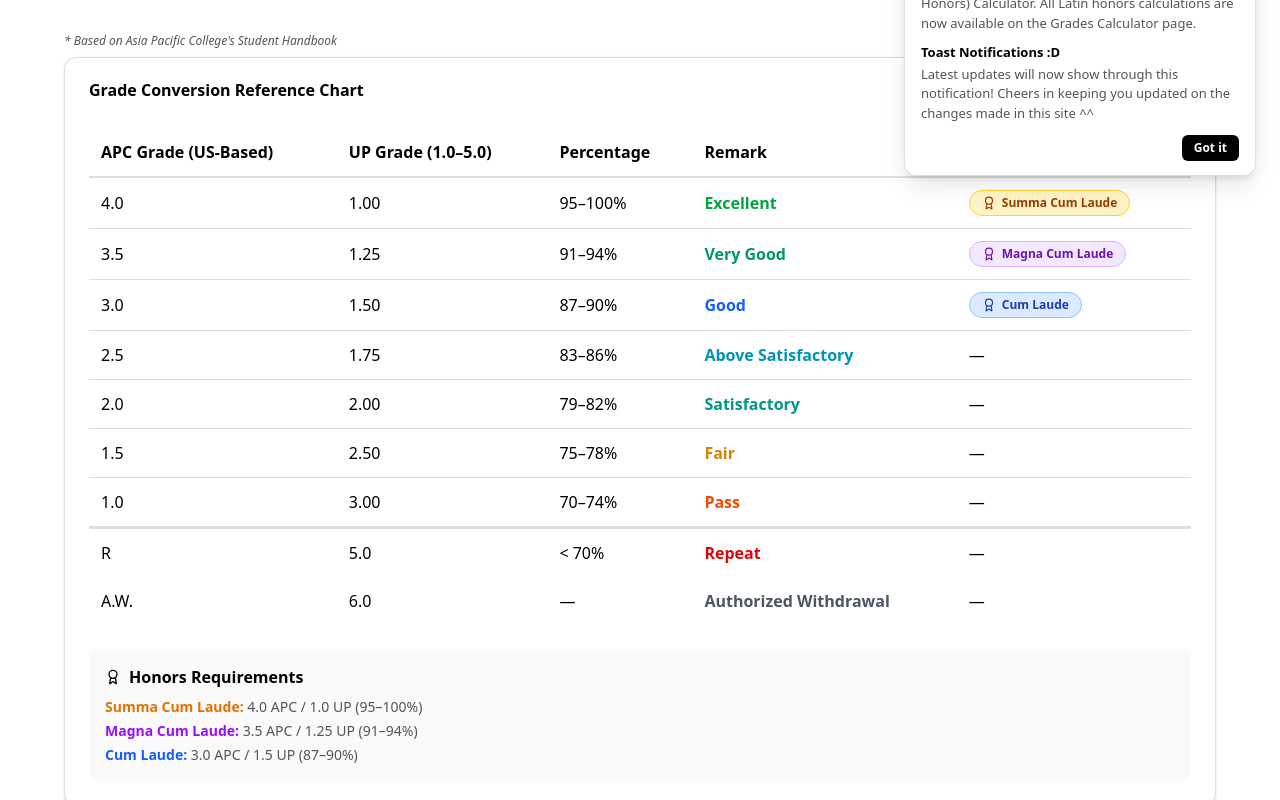
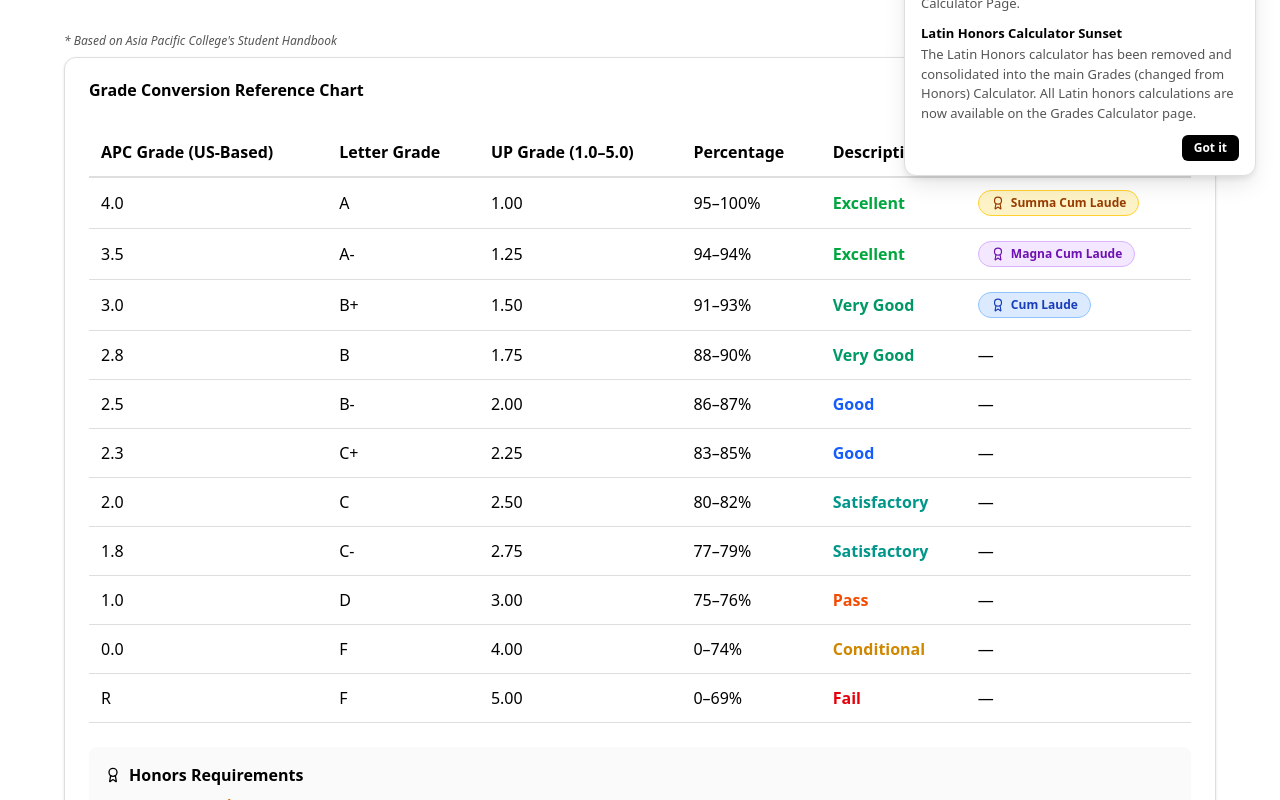
Before and after one commit to jpcsapc/APC-Honors-Checker, a Next.js app: page /grade-converter in a window 1280 px wide. Shown: the part 600-1400 px from the top of the page. Built offline with nearby package versions, Linux system fonts and the light colour scheme.

Commit message:
feat: update Grade Converter to support official APC and UP grading systems with expanded grading tables

```diff
--- a/src/app/grade-converter/page.tsx
+++ b/src/app/grade-converter/page.tsx
@@ -10,22 +10,27 @@ import Link from "next/link"
 import { ThemeToggle } from "@/components/theme-toggle"
 
 interface GradeData {
-  apcGrade: number
+  apcGrade: number | string
   upGrade: number
+  letterGrade: string
   percentageMin: number
   percentageMax: number
-  remark: string
+  description: string
   honorsLevel?: string
 }
 
 const gradeConversionTable: GradeData[] = [
-  { apcGrade: 4.0, upGrade: 1.0, percentageMin: 95, percentageMax: 100, remark: "Excellent", honorsLevel: "Summa Cum Laude" },
-  { apcGrade: 3.5, upGrade: 1.25, percentageMin: 91, percentageMax: 94, remark: "Very Good", honorsLevel: "Magna Cum Laude" },
-  { apcGrade: 3.0, upGrade: 1.5, percentageMin: 87, percentageMax: 90, remark: "Good", honorsLevel: "Cum Laude" },
-  { apcGrade: 2.5, upGrade: 1.75, percentageMin: 83, percentageMax: 86, remark: "Above Satisfactory" },
-  { apcGrade: 2.0, upGrade: 2.0, percentageMin: 79, percentageMax: 82, remark: "Satisfactory" },
-  { apcGrade: 1.5, upGrade: 2.5, percentageMin: 75, percentageMax: 78, remark: "Fair" },
-  { apcGrade: 1.0, upGrade: 3.0, percentageMin: 70, percentageMax: 74, remark: "Pass" },
+  { apcGrade: 4.0, upGrade: 1.0, letterGrade: "A", percentageMin: 95, percentageMax: 100, description: "Excellent", honorsLevel: "Summa Cum Laude" },
+  { apcGrade: 3.5, upGrade: 1.25, letterGrade: "A-", percentageMin: 94, percentageMax: 94, description: "Excellent", honorsLevel: "Magna Cum Laude" },
+  { apcGrade: 3.0, upGrade: 1.5, letterGrade: "B+", percentageMin: 91, percentageMax: 93, description: "Very Good", honorsLevel: "Cum Laude" },
+  { apcGrade: 2.75, upGrade: 1.75, letterGrade: "B", percentageMin: 88, percentageMax: 90, description: "Very Good" },
+  { apcGrade: 2.5, upGrade: 2.0, letterGrade: "B-", percentageMin: 86, percentageMax: 87, description: "Good" },
+  { apcGrade: 2.25, upGrade: 2.25, letterGrade: "C+", percentageMin: 83, percentageMax: 85, description: "Good" },
+  { apcGrade: 2.0, upGrade: 2.5, letterGrade: "C", percentageMin: 80, percentageMax: 82, description: "Satisfactory" },
+  { apcGrade: 1.75, upGrade: 2.75, letterGrade: "C-", percentageMin: 77, percentageMax: 79, description: "Satisfactory" },
+  { apcGrade: 1.0, upGrade: 3.0, letterGrade: "D", percentageMin: 75, percentageMax: 76, description: "Pass" },
+  { apcGrade: 0.0, upGrade: 4.0, letterGrade: "F", percentageMin: 0, percentageMax: 74, description: "Conditional" },
+  { apcGrade: "R", upGrade: 5.0, letterGrade: "F", percentageMin: 0, percentageMax: 69, description: "Fail" },
 ]
 
 export default function GradeConverterPage() {
@@ -35,105 +40,59 @@ export default function GradeConverterPage() {
   const [convertedResult, setConvertedResult] = useState<GradeData | null>(null)
   const [inputType, setInputType] = useState<"apc" | "up" | "percentage" | null>(null)
 
-  const findGradeByAPC = (grade: number): GradeData | null => {
+  const findGradeByAPC = (grade: number | string): GradeData | null => {
+    // Handle special grades
+    if (typeof grade === "string") {
+      if (grade.toUpperCase() === "R") {
+        return { apcGrade: "R", upGrade: 5.0, letterGrade: "F", percentageMin: 0, percentageMax: 69, description: "Fail" }
+      }
+      return null
+    }
+
     if (grade < 0) return null
     if (grade > 4.0) grade = 4.0
 
-    // Find exact match or interpolate between grade brackets
-    for (let i = 0; i < gradeConversionTable.length; i++) {
-      const current = gradeConversionTable[i]
+    // Find exact match or closest match
+    let closest: GradeData | null = null
+    let closestDiff = Infinity
 
-      // Exact match
-      if (grade === current.apcGrade) {
-        return current
-      }
-
-      // Interpolate between brackets
-      if (i < gradeConversionTable.length - 1) {
-        const next = gradeConversionTable[i + 1]
-
-        if (grade < current.apcGrade && grade > next.apcGrade) {
-          // Linear interpolation for UP grade
-          const apcRange = current.apcGrade - next.apcGrade
-          const apcDiff = current.apcGrade - grade
-          const ratio = apcDiff / apcRange
-
-          const upGrade = current.upGrade + ratio * (next.upGrade - current.upGrade)
-
-          // Determine which bracket it falls into for percentage and remark
-          const midpoint = (current.apcGrade + next.apcGrade) / 2
-          const bracket = grade >= midpoint ? current : next
-
-          return {
-            apcGrade: grade,
-            upGrade: upGrade,
-            percentageMin: bracket.percentageMin,
-            percentageMax: bracket.percentageMax,
-            remark: bracket.remark,
-            honorsLevel: bracket.honorsLevel
-          }
+    for (const row of gradeConversionTable) {
+      if (typeof row.apcGrade === "number") {
+        const diff = Math.abs(row.apcGrade - grade)
+        if (diff < closestDiff) {
+          closestDiff = diff
+          closest = row
         }
       }
     }
 
-    // Below 1.0 is fail/repeat
-    if (grade < 1.0) {
-      return { apcGrade: 'R' as any, upGrade: 5.0, percentageMin: 0, percentageMax: 69, remark: "Repeat" }
-    }
-
-    return { apcGrade: grade, upGrade: 5.0, percentageMin: 0, percentageMax: 69, remark: "Repeat" }
+    return closest
   }
 
   const findGradeByUP = (grade: number): GradeData | null => {
-    if (grade < 1.0 || grade > 6.0) return null
+    if (grade < 1.0 || grade > 5.0) return null
 
     // Handle special grades
+    if (grade === 4.0) {
+      return { apcGrade: 0.0, upGrade: 4.0, letterGrade: "F", percentageMin: 0, percentageMax: 74, description: "Conditional" }
+    }
     if (grade === 5.0) {
-      return { apcGrade: 'R' as any, upGrade: 5.0, percentageMin: 0, percentageMax: 69, remark: "Repeat" }
-    }
-    if (grade === 6.0) {
-      return { apcGrade: 'A.W.' as any, upGrade: 6.0, percentageMin: 0, percentageMax: 0, remark: "Authorized Withdrawal" }
+      return { apcGrade: "R", upGrade: 5.0, letterGrade: "F", percentageMin: 0, percentageMax: 69, description: "Fail" }
     }
 
-    // Find exact match or interpolate between grade brackets
-    for (let i = 0; i < gradeConversionTable.length; i++) {
-      const current = gradeConversionTable[i]
+    // Find exact match or closest match
+    let closest: GradeData | null = null
+    let closestDiff = Infinity
 
-      // Exact match
-      if (grade === current.upGrade) {
-        return current
-      }
-
-      // Interpolate between brackets
-      if (i < gradeConversionTable.length - 1) {
-        const next = gradeConversionTable[i + 1]
-
-        if (grade > current.upGrade && grade < next.upGrade) {
-          // Linear interpolation for APC grade
-          const upRange = next.upGrade - current.upGrade
-          const upDiff = grade - current.upGrade
-          const ratio = upDiff / upRange
-
-          const apcGrade = current.apcGrade - ratio * (current.apcGrade - next.apcGrade)
-
-          // Determine which bracket it falls into for percentage and remark
-          const midpoint = (current.upGrade + next.upGrade) / 2
-          const bracket = grade <= midpoint ? current : next
-
-          return {
-            apcGrade: apcGrade,
-            upGrade: grade,
-            percentageMin: bracket.percentageMin,
-            percentageMax: bracket.percentageMax,
-            remark: bracket.remark,
-            honorsLevel: bracket.honorsLevel
-          }
-        }
+    for (const row of gradeConversionTable) {
+      const diff = Math.abs(row.upGrade - grade)
+      if (diff < closestDiff) {
+        closestDiff = diff
+        closest = row
       }
     }
 
-    // Above 3.0 is fail
-    return { apcGrade: 0, upGrade: grade, percentageMin: 0, percentageMax: 69, remark: "Repeat" }
+    return closest
   }
 
   const findGradeByPercentage = (percentage: number): GradeData | null => {
@@ -151,19 +110,11 @@ export default function GradeConverterPage() {
   const handleApcConvert = () => {
     // Handle special grades
     if (apcInput.toUpperCase() === 'R') {
-      const result = { apcGrade: 'R' as any, upGrade: 5.0, percentageMin: 0, percentageMax: 69, remark: "Repeat" }
+      const result = { apcGrade: "R", upGrade: 5.0, letterGrade: "F", percentageMin: 0, percentageMax: 69, description: "Fail" }
       setConvertedResult(result)
       setInputType("apc")
       setUpInput('5.0')
       setPercentageInput('< 70%')
-      return
-    }
-    if (apcInput.toUpperCase() === 'A.W.' || apcInput.toUpperCase() === 'AW') {
-      const result = { apcGrade: 'A.W.' as any, upGrade: 6.0, percentageMin: 0, percentageMax: 0, remark: "Authorized Withdrawal" }
-      setConvertedResult(result)
-      setInputType("apc")
-      setUpInput('6.0')
-      setPercentageInput('—')
       return
     }
 
@@ -219,19 +170,17 @@ export default function GradeConverterPage() {
     setInputType(null)
   }
 
-  const getRemarkColor = (remark: string): string => {
+  const getDescriptionColor = (description: string): string => {
     const colors: Record<string, string> = {
       "Excellent": "text-green-600 dark:text-green-400",
       "Very Good": "text-emerald-600 dark:text-emerald-400",
       "Good": "text-blue-600 dark:text-blue-400",
-      "Above Satisfactory": "text-cyan-600 dark:text-cyan-400",
       "Satisfactory": "text-teal-600 dark:text-teal-400",
-      "Fair": "text-yellow-600 dark:text-yellow-400",
       "Pass": "text-orange-600 dark:text-orange-400",
-      "Repeat": "text-red-600 dark:text-red-400",
-      "Authorized Withdrawal": "text-gray-600 dark:text-gray-400",
+      "Conditional": "text-yellow-600 dark:text-yellow-400",
+      "Fail": "text-red-600 dark:text-red-400",
     }
-    return colors[remark] || "text-muted-foreground"
+    return colors[description] || "text-muted-foreground"
   }
 
   const getHonorsBadge = (honorsLevel?: string) => {
@@ -322,7 +271,7 @@ export default function GradeConverterPage() {
 
                 {/* UP Grade Input */}
                 <div className="space-y-2">
-                  <Label htmlFor="upInput">UP Grade (1.0 - 6.0)</Label>
+                  <Label htmlFor="upInput">UP Grade (1.0 - 5.0)</Label>
                   <Input
                     id="upInput"
                     type="text"
@@ -330,8 +279,8 @@ export default function GradeConverterPage() {
                     value={upInput}
                     onChange={(e) => {
                       const value = e.target.value
-                      // Allow only numbers 1-6 with decimals
-                      if (value === '' || /^[1-6](\.\d{0,2})?$/.test(value)) {
+                      // Allow only numbers 1-5 with decimals
+                      if (value === '' || /^[1-5](\.\d{0,2})?$/.test(value)) {
                         setUpInput(value)
                       }
                     }}
@@ -414,9 +363,9 @@ export default function GradeConverterPage() {
                         </p>
                       </div>
                       <div>
-                        <p className="text-xs text-muted-foreground mb-1">Remark</p>
-                        <p className={`text-2xl font-bold ${getRemarkColor(convertedResult.remark)}`}>
-                          {convertedResult.remark}
+                        <p className="text-xs text-muted-foreground mb-1">Description</p>
+                        <p className={`text-2xl font-bold ${getDescriptionColor(convertedResult.description)}`}>
+                          {convertedResult.description}
                         </p>
                       </div>
                     </div>
@@ -453,9 +402,10 @@ export default function GradeConverterPage() {
                   <thead>
                     <tr className="border-b-2 border-border">
                       <th className="text-left p-3 font-semibold">APC Grade (US-Based)</th>
+                      <th className="text-left p-3 font-semibold">Letter Grade</th>
                       <th className="text-left p-3 font-semibold">UP Grade (1.0–5.0)</th>
                       <th className="text-left p-3 font-semibold">Percentage</th>
-                      <th className="text-left p-3 font-semibold">Remark</th>
+                      <th className="text-left p-3 font-semibold">Description</th>
                       <th className="text-left p-3 font-semibold">Honors Level</th>
                     </tr>
                   </thead>
@@ -465,14 +415,15 @@ export default function GradeConverterPage() {
                         key={index}
                         className="border-b border-border hover:bg-muted/50 transition-colors"
                       >
-                        <td className="p-3 font-medium">{grade.apcGrade.toFixed(1)}</td>
+                        <td className="p-3 font-medium">{typeof grade.apcGrade === "number" ? grade.apcGrade.toFixed(1) : grade.apcGrade}</td>
+                        <td className="p-3 font-medium">{grade.letterGrade}</td>
                         <td className="p-3 font-medium">{grade.upGrade.toFixed(2)}</td>
                         <td className="p-3">
                           {`${grade.percentageMin}–${grade.percentageMax}%`}
                         </td>
                         <td className="p-3">
-                          <span className={`font-semibold ${getRemarkColor(grade.remark)}`}>
-                            {grade.remark}
+                          <span className={`font-semibold ${getDescriptionColor(grade.description)}`}>
+                            {grade.description}
                           </span>
                         </td>
                         <td className="p-3">
@@ -480,31 +431,6 @@ export default function GradeConverterPage() {
                         </td>
                       </tr>
                     ))}
-                    <tr className="border-b-2 border-border">
-                      <td colSpan={5} className="p-0"></td>
-                    </tr>
-                    <tr className="hover:bg-muted/50 transition-colors">
-                      <td className="p-3 font-medium">R</td>
-                      <td className="p-3 font-medium">5.0</td>
-                      <td className="p-3">&lt; 70%</td>
-                      <td className="p-3">
-                        <span className="font-semibold text-red-600 dark:text-red-400">
-                          Repeat
-                        </span>
-                      </td>
-                      <td className="p-3">—</td>
-                    </tr>
-                    <tr className="hover:bg-muted/50 transition-colors">
-                      <td className="p-3 font-medium">A.W.</td>
-                      <td className="p-3 font-medium">6.0</td>
-                      <td className="p-3">—</td>
-                      <td className="p-3">
-                        <span className="font-semibold text-gray-600 dark:text-gray-400">
-                          Authorized Withdrawal
-                        </span>
-                      </td>
-                      <td className="p-3">—</td>
-                    </tr>
                   </tbody>
                 </table>
               </div>
@@ -516,9 +442,9 @@ export default function GradeConverterPage() {
                   Honors Requirements
                 </h4>
                 <ul className="text-sm text-muted-foreground space-y-1">
-                  <li><span className="font-semibold text-amber-600 dark:text-amber-400">Summa Cum Laude:</span> 4.0 APC / 1.0 UP (95–100%)</li>
-                  <li><span className="font-semibold text-purple-600 dark:text-purple-400">Magna Cum Laude:</span> 3.5 APC / 1.25 UP (91–94%)</li>
-                  <li><span className="font-semibold text-blue-600 dark:text-blue-400">Cum Laude:</span> 3.0 APC / 1.5 UP (87–90%)</li>
+                  <li><span className="font-semibold text-amber-600 dark:text-amber-400">Summa Cum Laude:</span> 4.0 APC / 1.00 UP (95–100%)</li>
+                  <li><span className="font-semibold text-purple-600 dark:text-purple-400">Magna Cum Laude:</span> 3.5 APC / 1.25 UP (94–94%)</li>
+                  <li><span className="font-semibold text-blue-600 dark:text-blue-400">Cum Laude:</span> 3.0 APC / 1.50 UP (91–93%)</li>
                 </ul>
               </div>
             </CardContent>
--- a/src/lib/update-logs.json
+++ b/src/lib/update-logs.json
@@ -26,6 +26,12 @@
     "description": "The Latin Honors calculation now follows the same method as the one used by the institution, based from the APC Student Handbook.",
     "created_at": "2026-05-03T00:00:00Z",
     "is_visible": false
+  },
+  {
+    "id": 5,
+    "title": "Grade Converter System Update",
+    "description": "The Grade Converter now supports the official APC and UP grading systems with accurate conversions. Convert between APC (US-based 4.0 scale), UP (Philippine-based 5.0 scale), and percentage grades. Features expanded grading tables with letter grades for both systems.",
+    "created_at": "2026-05-03T00:00:00Z",
+    "is_visible": true
   }
-
 ]
```
